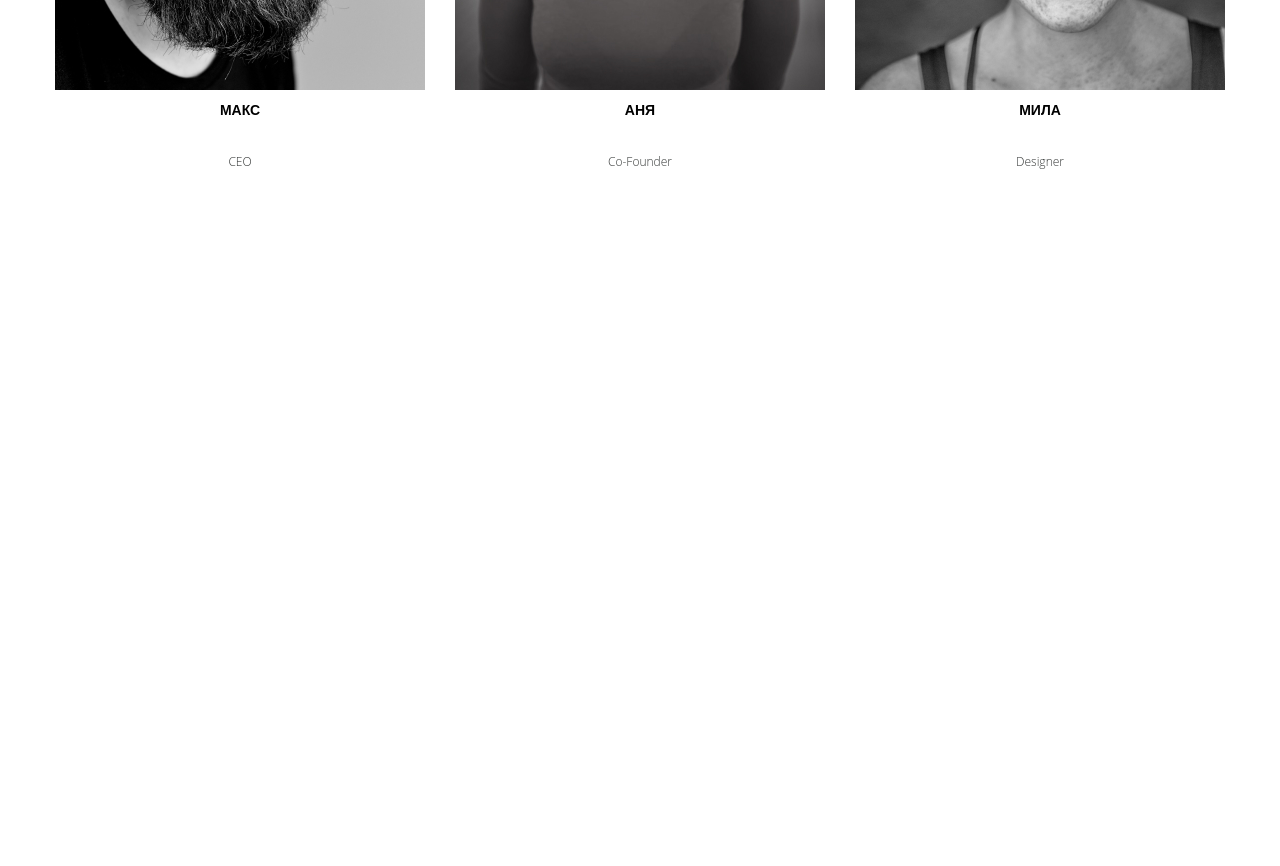
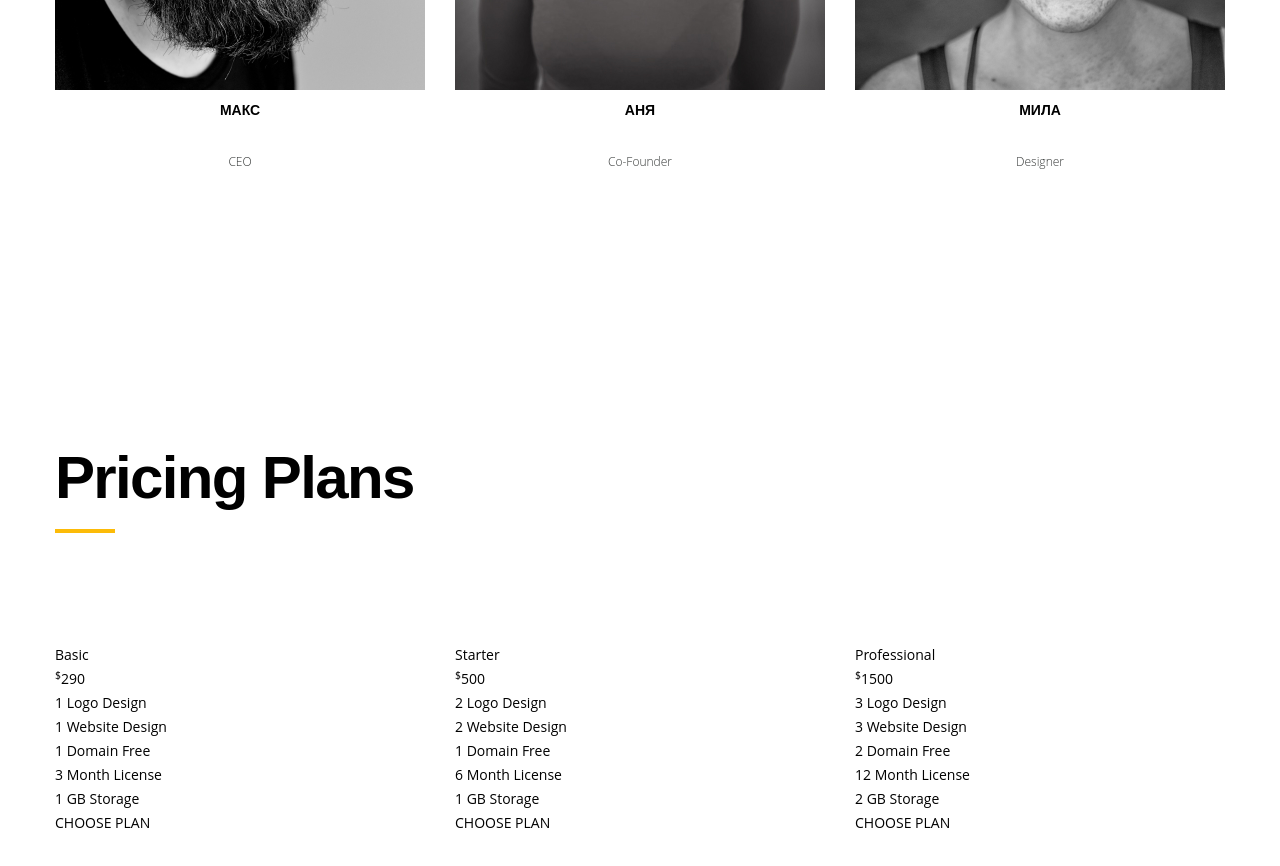
Before and after one commit to AlexIstra1989/marketing, a website: page src/index.html in a window 1280 px wide. Shown: the part 7028-7894 px from the top of the page. Before the commit the page ends 7328 px from the top, so only its background shows below. Drawn offline with nearby package versions, Linux system fonts and the light colour scheme; files that its build step writes are made by us from their sources; files whose address does not match are found by name; a web font is replaced by a local one.

Commit message:
fix bugs

```diff
--- /dev/null
+++ b/src/assets/scss/layout/_pricing.scss
@@ -0,0 +1,19 @@
+.pricing {
+  padding: 140px 0 160px;
+
+  &__title {
+    margin-bottom: 110px;
+  }
+
+  &__items {
+    display: flex;
+    justify-content: space-between;
+  }
+
+  &__item {
+    max-width: 370px;
+    width: 100%;
+    height: 583px;
+  }
+
+}
--- a/src/assets/scss/style.scss
+++ b/src/assets/scss/style.scss
@@ -10,3 +10,4 @@
 @import "./layout/portfolio";
 @import "./layout/slider-blog";
 @import "./layout/team";
+@import "./layout/pricing";
--- a/src/index.html
+++ b/src/index.html
@@ -384,6 +384,52 @@
       </div>
     </section>
 
+    <section class="pricing">
+      <div class="container">
+        <h2 class="pricing__title title">
+          Pricing Plans
+        </h2>
+        <div class="pricing__items">
+          <ul class="pricing__item">
+          <li class="pricing__item-name">Basic</li>
+          <li class="pricing__item-num"><sup>$</sup>290</li>
+          <li>1 Logo Design</li>
+          <li>1 Website Design</li>
+          <li>1 Domain Free</li>
+          <li>3 Month License</li>
+          <li>1 GB Storage</li>
+          <li>
+            <a class="pricing__item-link" href="#">CHOOSE PLAN</a>
+          </li>
+          </ul>
+          <ul class="pricing__item">
+            <li class="pricing__item-name">Starter</li>
+            <li class="pricing__item-num"><sup>$</sup>500</li>
+            <li>2 Logo Design</li>
+            <li>2 Website Design</li>
+            <li>1 Domain Free</li>
+            <li>6 Month License</li>
+            <li>1 GB Storage</li>
+            <li>
+              <a class="pricing__item-link" href="#">CHOOSE PLAN</a>
+            </li>
+            </ul>
+            <ul class="pricing__item">
+              <li class="pricing__item-name">Professional</li>
+              <li class="pricing__item-num"><sup>$</sup>1500</li>
+              <li>3 Logo Design</li>
+              <li>3 Website Design</li>
+              <li>2 Domain Free</li>
+              <li>12 Month License</li>
+              <li>2 GB Storage</li>
+              <li>
+                <a class="pricing__item-link" href="#">CHOOSE PLAN</a>
+              </li>
+              </ul>
+        </div>
+      </div>
+    </section>
+
 
 
 
```
Also changed, not shown: dist/assets/css/style.css, dist/assets/css/style.min.css, dist/index.html, 1 other file.
